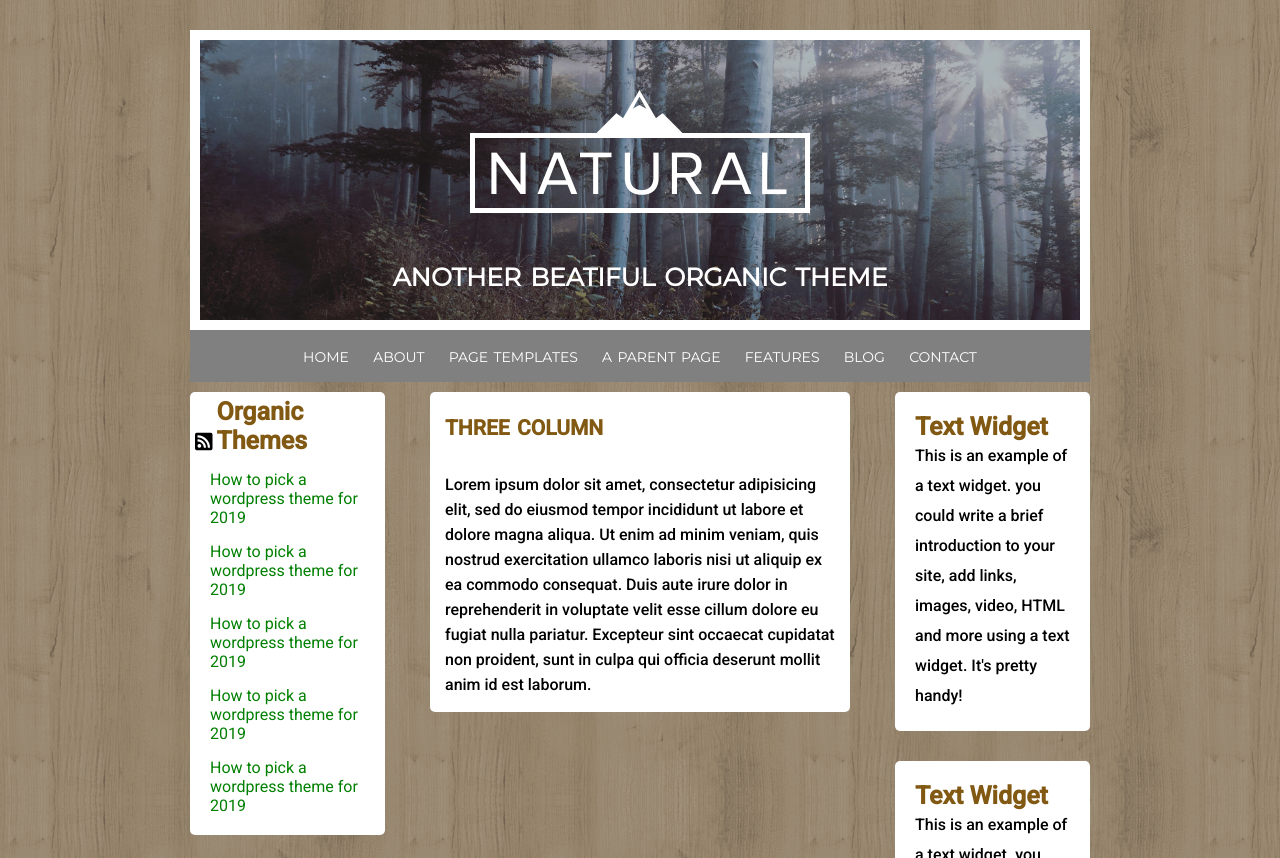
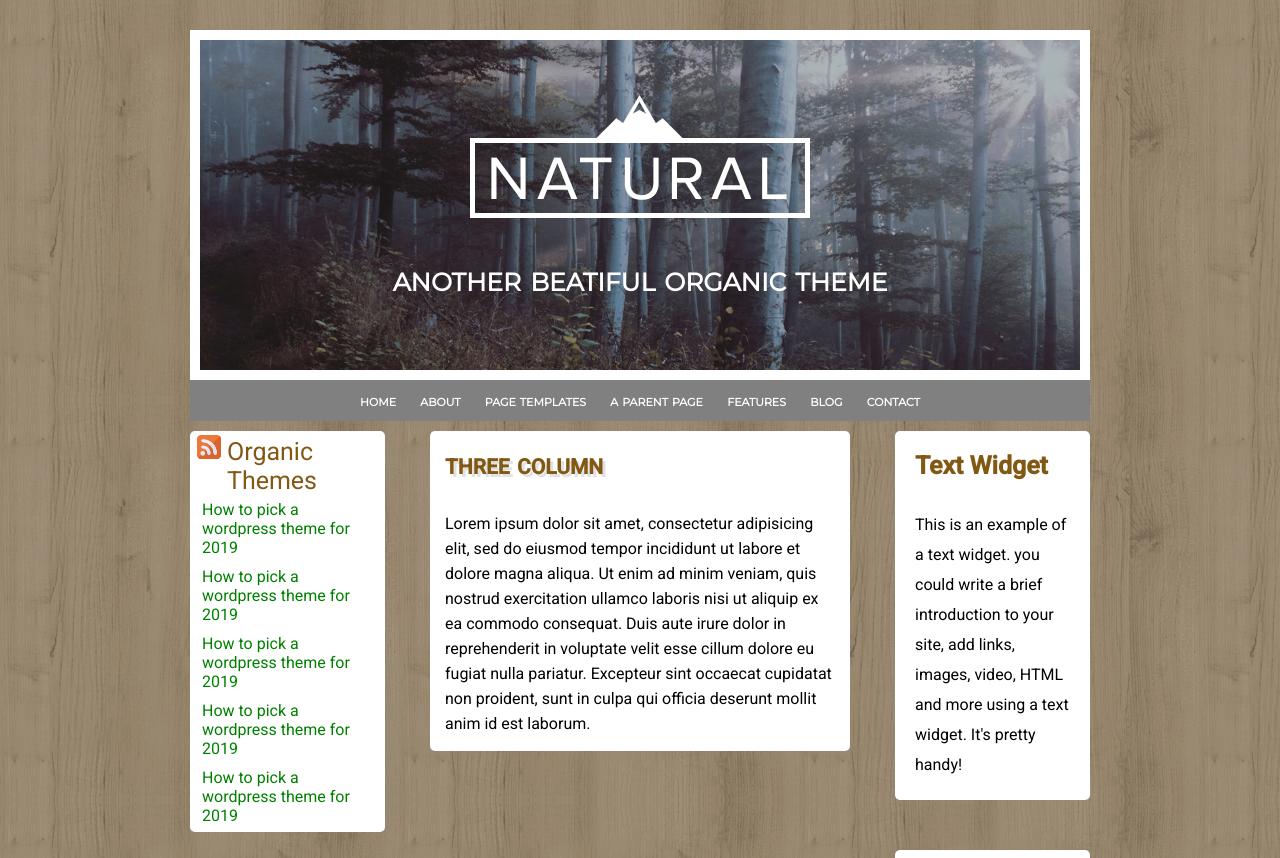
Before and after one commit to Vincenzo-Laveneziana/htmlcss-struttura-wp, a plain HTML site: page index.html in a window 1280 px wide. Shown: the top 858 px of the page. Drawn offline with Linux system fonts and the light colour scheme.

Commit message:
Progetto terminato in attesa di correzione

```diff
--- a/index.html
+++ b/index.html
@@ -52,7 +52,12 @@
           <div class="col-sx">
             <!-- box 1 sx -->
             <div class="box-sx">
-              <i class="fas fa-rss-square"></i>
+
+              <!-- opzione 1 -->
+              <!-- <i class="fas fa-rss-square"></i> -->
+
+              <!-- opzione 2 -->
+              <img src="img/rss.png" alt="">
               <h2>Organic <br>Themes</h2>
               <article>
                 <a href="#">
@@ -122,8 +127,7 @@
       <footer class="contenitore_footer">
 
         <div class="footer_text" >
-          <h3> &copy; 2020
-            <a href="https://github.com/Vincenzo-Laveneziana">Vincenzo Laveneziana</a>
+          <h3>&copy; 2020 Vincenzo Laveneziana</a>
           </h3>
           <hr>
         </div>
@@ -131,13 +135,19 @@
         <div class="footer_icon">
           <ul>
             <li>
-              <i class="fab fa-facebook-square"></i>
+              <a href="https://www.facebook.com/">
+                <i class="fab fa-facebook-square"></i>
+              </a>
             </li>
             <li>
-              <i class="fab fa-instagram-square"></i>
+              <a href="https://www.instagram.com/">
+                <i class="fab fa-instagram-square"></i>
+              </a>
             </li>
             <li>
-              <i class="fab fa-github-square"></i>
+              <a href="https://github.com/Vincenzo-Laveneziana">
+                <i class="fab fa-github-square"></i>
+              </a>
             </li>
           </ul>
         </div>
--- a/style/main.css
+++ b/style/main.css
@@ -22,7 +22,7 @@ body{
  /* parte dedicata alle img header */
 #img_apertura{
   width: 100%;
-  height: 300px;
+  height: 350px;
   border: 10px solid white;
   background-image: url('../img/background-banner.jpeg');
   background-position: center;
@@ -53,7 +53,7 @@ body{
 #contenitore_menu{
   margin: 0 auto;
   background: gray;
-  line-height: 50px;
+  line-height: 40px;
   text-align: center;
 }
 
@@ -71,7 +71,8 @@ body{
   display: inline-block;
   text-decoration: none;
   font-variant: small-caps;
-  font-size: 20px;
+  font-size: 15px;
+  font-weight: bold;
   color: white;
   padding: 0 10px;
 }
@@ -105,19 +106,27 @@ body{
 .box-sx{
   background: white;
   border-radius: 5px;
-  padding: 5px;
+  padding: 2px;
   margin-bottom: 20px;
 }
 
-.box-sx i{
+/* opzione 1 */
+/* .box-sx i{
   display:inline-block;
   font-size: 20px;
+} */
+
+/* opzione 2 */
+.box-sx img{
+  /* margin-bottom: 30px; */
+  padding: 2px 2px 30px 5px;
 }
 
 .box-sx h2{
   display: inline-block;
   color: #825913;
   font-size: 25px;
+  font-weight: 400;
 }
 
 .box-sx article > a{
@@ -126,7 +135,7 @@ body{
 
 .box-sx a > p{
   color: green;
-  margin: 15px;
+  padding: 5px 10px;
 }
 
 /* colonna e box mid */
@@ -146,11 +155,12 @@ body{
   font-variant-caps: small-caps;
   color: #825913;
   font-size: 30px;
+  text-shadow: 3px 3px #e2e2e2;
 }
 
 .box-1-mid{
   margin-top: 30px;
-  font-weight:  500;
+  font-weight:  400;
   line-height: 25px;
 }
 
@@ -165,18 +175,18 @@ body{
   background: white;
   margin-bottom: 50px;
   padding: 20px;
-  margin-bottom: 30px;
 }
 
 .box-dx h4{
   color: #825913;
   font-size: 25px;
+  margin-bottom: 30px;
 }
 
 .box-1-dx,
 .box-2-dx,
 .box-3-dx{
-  font-weight:  500;
+  font-weight:  400;
   line-height: 30px;
 }
 
@@ -192,16 +202,20 @@ body{
   padding: 5px;
 }
 
-.footer_text h3 , a{
+.footer_text h3{
   text-decoration: none;
   color: grey;
 }
 
-.footer_icon li {
+.footer_icon li{
   display: inline-block;
   padding: 30px;
   margin: 0 10%;
   list-style: none;
   font-size: 40px;
+}
+
+.footer_icon a{
+  text-decoration: none;
   color: grey;
 }
```
Also changed, not shown: img/rss.png (added).
